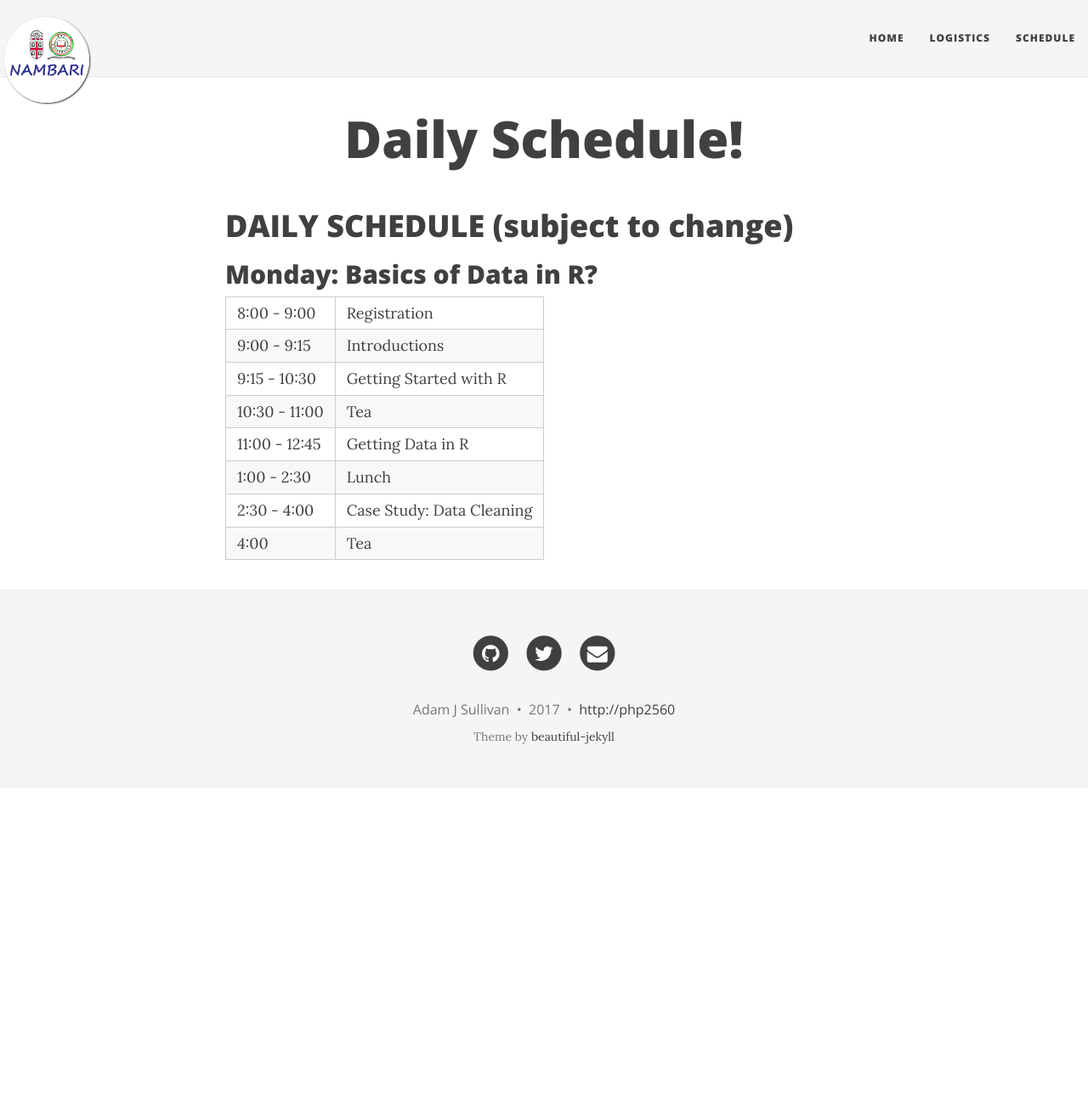
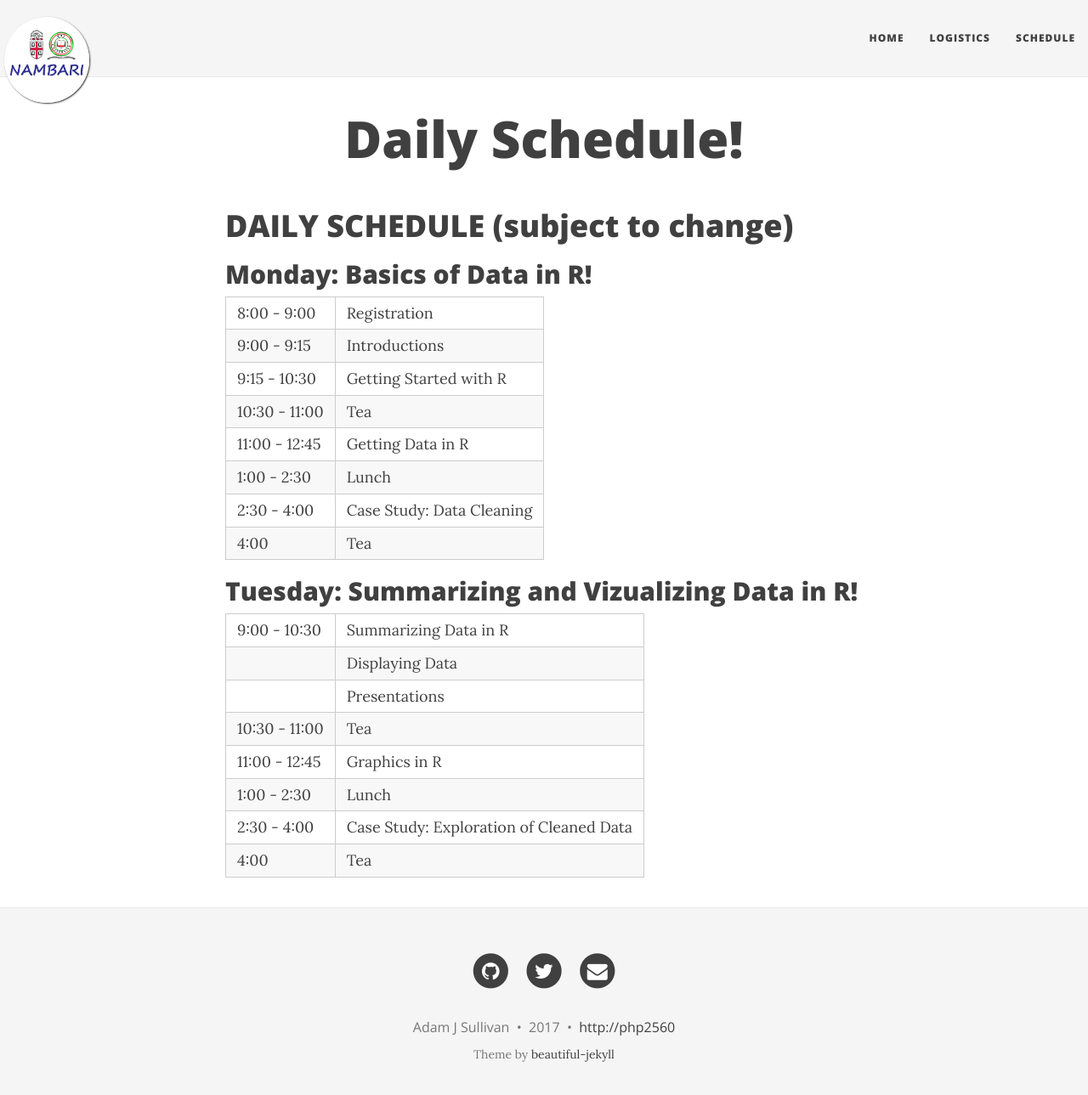
Before and after one commit to NAMBARI/nambari.github.io, a Jekyll site: the page built from schedule.md, in a window 1280 px wide and 1302 px high. Shown: the top 1289 px of the window at 85% size. Built offline with Jekyll 4.4.1, drawn with Linux system fonts in a browser that asks for light colours; nearby versions of some CDN libraries.

Commit message:
schedule day 2

```diff
--- a/schedule.md
+++ b/schedule.md
@@ -8,7 +8,7 @@ published: true
 
 # DAILY SCHEDULE (subject to change)
 
-## Monday: Basics of Data in R?
+## Monday: Basics of Data in R!
 
 | ------------- | ----------------------|
 | 8:00 - 9:00   |    Registration       |
@@ -19,3 +19,16 @@ published: true
 | 1:00 - 2:30   |          Lunch |
 | 2:30 - 4:00   |   Case Study: Data Cleaning |
 | 4:00          |               Tea |
+
+
+## Tuesday: Summarizing and Vizualizing Data in R!
+
+| ------------- | ----------------------|
+| 9:00 - 10:30  |    Summarizing Data in R |
+|               |    Displaying Data  |
+|               |    Presentations |
+| 10:30 - 11:00 |       Tea |
+| 11:00 - 12:45 |      Graphics in R |
+| 1:00 - 2:30   |          Lunch |
+| 2:30 - 4:00   |   Case Study: Exploration of Cleaned Data |
+| 4:00          |               Tea |
```
